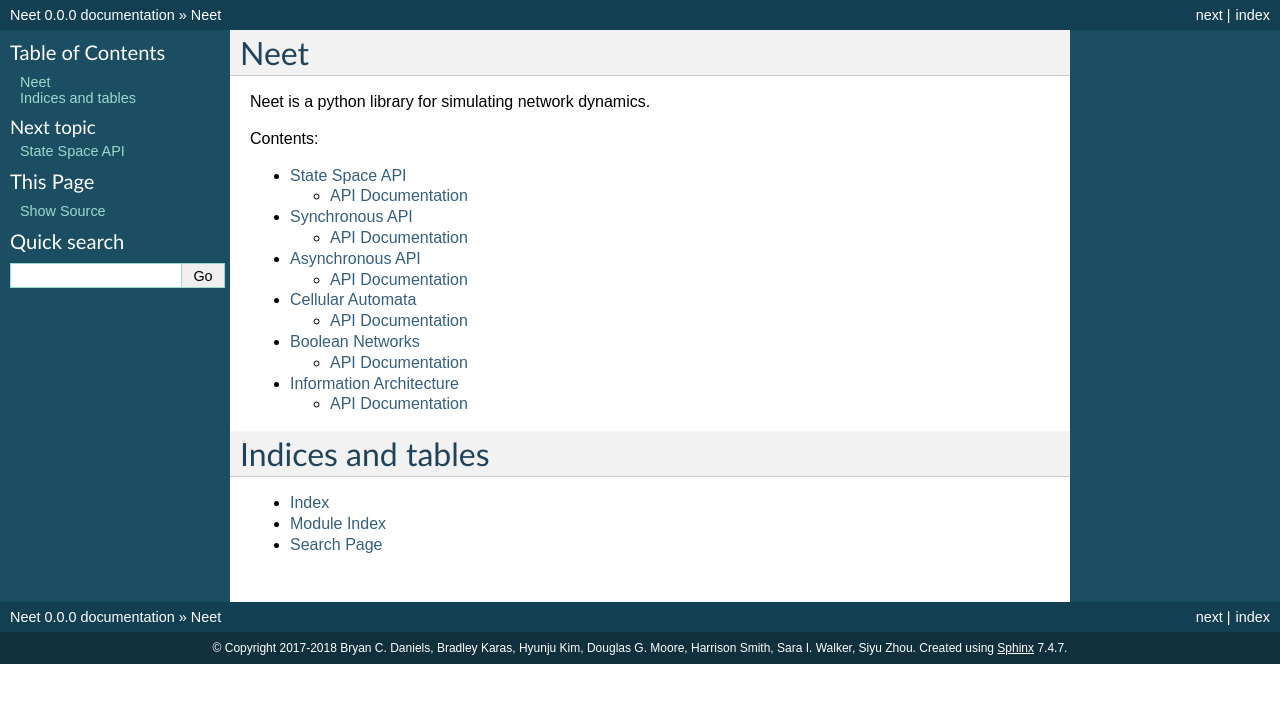
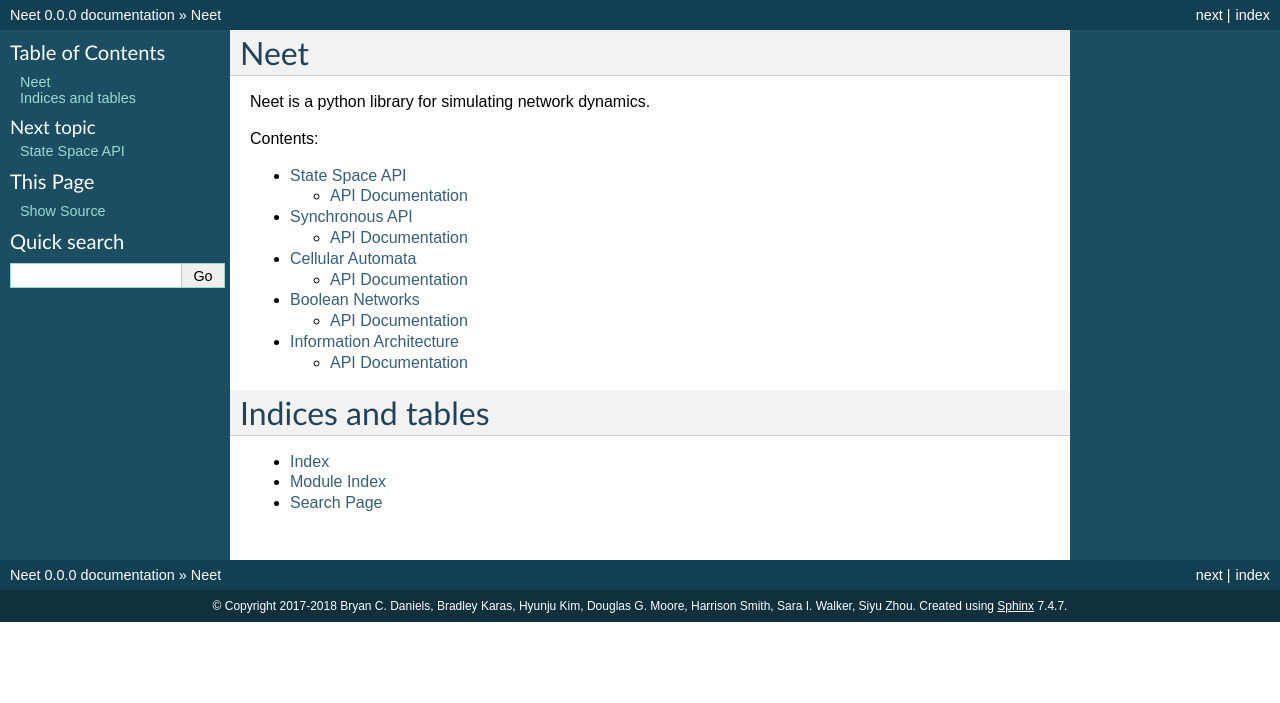
Before and after one commit to ELIFE-ASU/Neet, a Sphinx documentation site: the page built from docs/source/index.rst, in a window 1280 px wide. Shown: the top 703 px of the page. Built offline with Sphinx 7.4.7, drawn with Linux system fonts in a browser that asks for light colours.

Commit message:
Remove documentation for asynchronous module

```diff
--- a/docs/source/asynchronous.rst
+++ /dev/null
@@ -1,7 +0,0 @@
-Asynchronous API
-================
-
-API Documentation
------------------
-
-.. automodule:: neet.asynchronous
--- a/docs/source/index.rst
+++ b/docs/source/index.rst
@@ -9,7 +9,6 @@ Neet is a python library for simulating network dynamics.
 
    statespace
    synchronous
-   asynchronous
    automata
    boolean
    information
```
